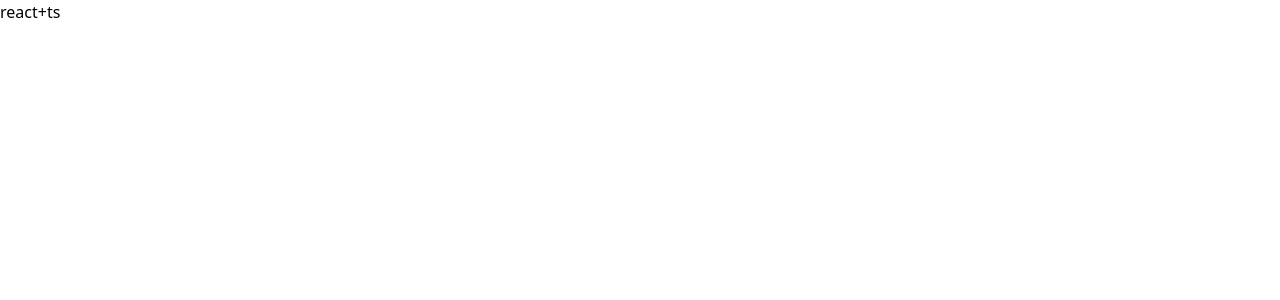
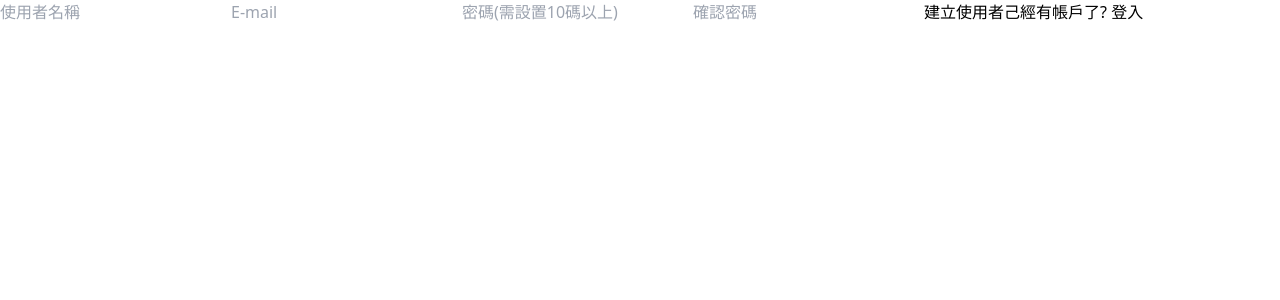
Before and after one commit to wayne035/chatHub, a React (Vite) app: page /register in a window 1280 px wide. Shown: the top 300 px of the page. Built offline with nearby package versions, Linux system fonts and the light colour scheme.

Commit message:
register page 設置

```diff
--- a/src/App.tsx
+++ b/src/App.tsx
@@ -1,6 +1,14 @@
+import {Routes,Route} from 'react-router-dom'
+import Register from './pages/Register'
+import Login from './pages/Login'
+import Chat from './pages/Chat'
+
 export default function App() {
   return (
-    <h1 className="text-[#0c0]">react+ts
-    </h1>
+    <Routes>
+      <Route path='/' element={<Chat/>}/>
+      <Route path='/Login' element={<Login/>}/>
+      <Route path='/register' element={<Register/>}/>
+    </Routes>
   )
 }
--- a/src/pages/Register.tsx
+++ b/src/pages/Register.tsx
@@ -1,7 +1,83 @@
-import React from 'react'
+import {useState} from 'react'
+import {Link,useNavigate} from 'react-router-dom'
+import axios from 'axios'
+
+interface Data{
+  username: string,
+  email: string,
+  password: string,
+  confirmPassWord: string,
+}
 
 export default function Register() {
+  const [data,setData] = useState<Data>({
+    username: "",
+    email: "",
+    password: "",
+    confirmPassWord: "",
+  })
+  const [error, setError] = useState<string>('')
+  const navigate = useNavigate()
+  axios.defaults.withCredentials = true;
+  const ChangeValue = (e: { target: { name: any; value: any; }; }) => {
+    setData({ ...data, [e.target.name]: e.target.value });
+  };
+
+  const submit = async(e: { preventDefault: () => void })=>{
+    e.preventDefault()
+    const { email, username, password,confirmPassWord} = data;
+    if(validation(password,confirmPassWord)){
+      await axios.post('http://localhost:8000/api/auth',{
+        username,email,password
+      }).then(res=>{
+        if(res.data.status === 'success'){
+          alert('創建成功')
+          navigate('/')
+        }
+      }).catch(err => setError(err.response.data.message));
+    }
+  }
+
+  const validation = (password: string ,confirmPassWord: string) =>{
+    if (password !== confirmPassWord) return alert('密碼確認不正確')
+    if (password.length < 10) return alert('密碼需要10個字以上組成')
+    return true
+  }
+
   return (
-    <div>Register</div>
+    <form onSubmit={submit}>
+      <input
+        type="text"
+        placeholder="使用者名稱"
+        name="username"
+        onChange={ChangeValue}
+        required
+      />
+      <input
+        type="email"
+        placeholder="E-mail"
+        name="email"
+        onChange={ChangeValue}
+        required
+      />
+      <input
+        type="password"
+        placeholder="密碼(需設置10碼以上)"
+        name="password"
+        onChange={ChangeValue}
+        required
+      />
+      <input
+        type="password"
+        placeholder="確認密碼"
+        name="confirmPassWord"
+        onChange={ChangeValue}
+        required
+      />
+      <button type="submit">建立使用者</button>
+      <span>
+        己經有帳戶了? <Link to="/login">登入</Link>
+      </span>
+    </form>
   )
 }
```
